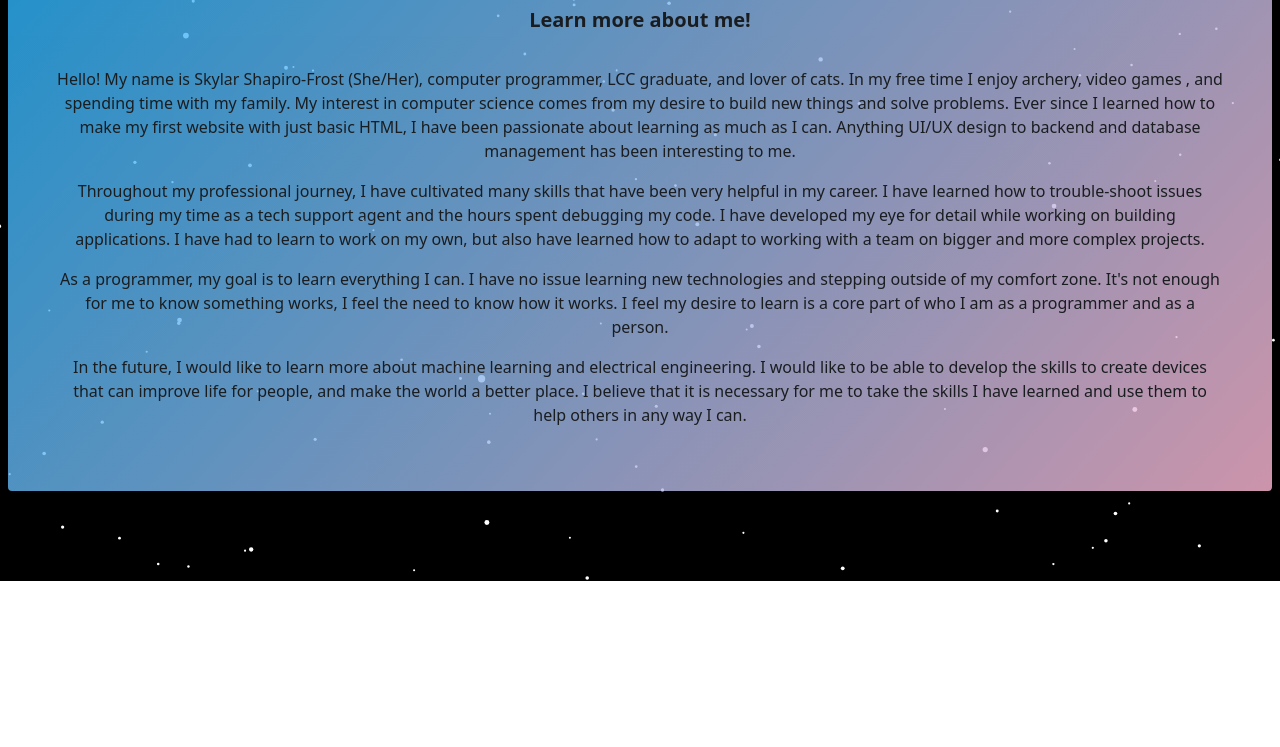
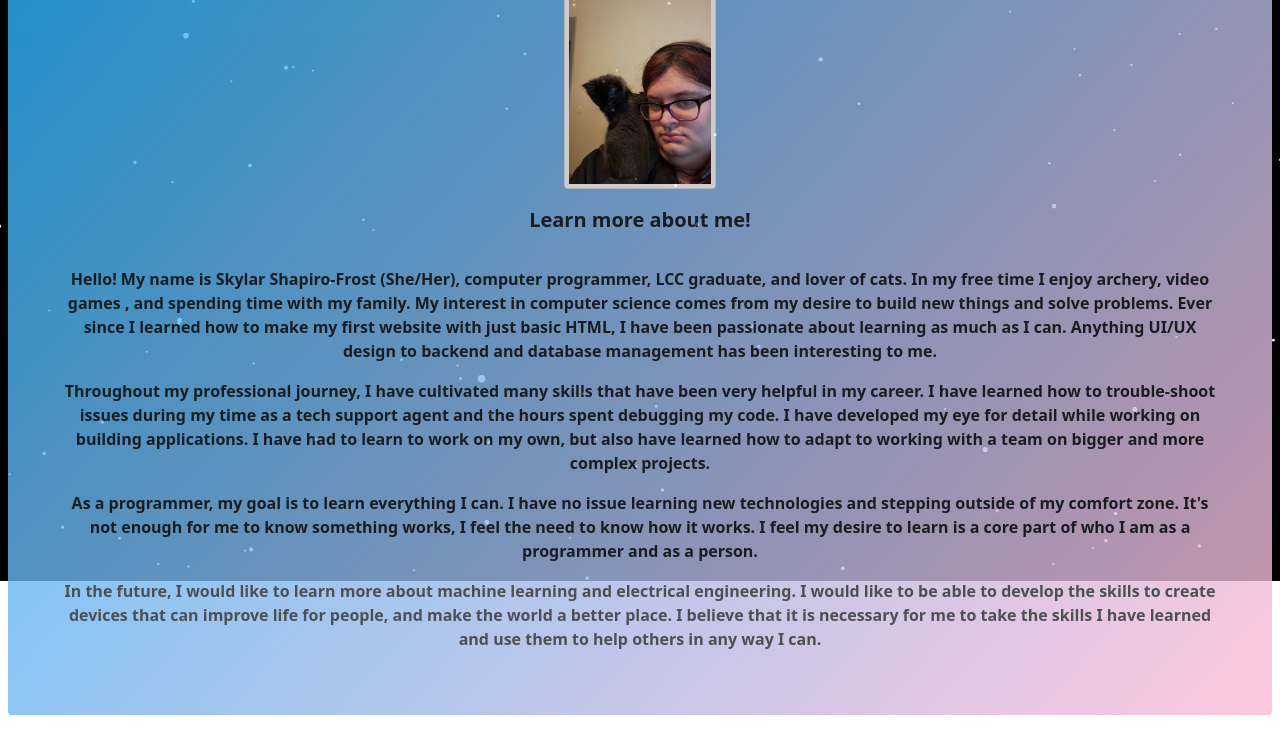
Before and after one commit to Sskyfu/Portfolio, a plain HTML site: page About.html in a window 1280 px wide. Shown: the part 219-966 px from the top of the page. Before the commit the page ends 800 px from the top, so only its background shows below. Drawn offline with nearby package versions, Linux system fonts and the light colour scheme.

Commit message:
added pic to about page

```diff
--- a/About.html
+++ b/About.html
@@ -13,12 +13,13 @@
         <div class="btn-group p-3 btn-group-lg" role="toolbar" aria-label="Site nav bar" id="nav-bar"></div>
         <div class="mt-4 p-5 cute-grad  rounded index text-center mx-2">
             <h1>About</h1>
+            <img src="./img/sky2.jpg" class="img-thumbnail img-resize" alt="Picture of skylar">
             <p class="p-3 fs-5"><b>Learn more about me!</b></p>
-            <p>Hello! My name is Skylar Shapiro-Frost (She/Her), computer programmer, LCC graduate, and lover of cats. In my free time I enjoy archery, video games , and spending time with my family. My interest in computer science comes from my desire to build new things and solve problems. Ever since I learned how to make my first website with just basic HTML, I have been passionate about learning as much as I can. Anything UI/UX design to backend and database management has been interesting to me.</p>
-            <p>Throughout my professional journey, I have cultivated many skills that have been very helpful in my career. I have learned how to trouble-shoot issues during my time as a tech support agent and the hours spent debugging my code. I have developed my eye for detail while working on building applications. I have had to learn to work on my own, but also have learned how to adapt to working with a team on bigger and more complex projects.
-            </p>
-            <p>As a programmer, my goal is to learn everything I can. I have no issue learning new technologies and stepping outside of my comfort zone. It's not enough for me to know something works, I feel the need to know how it works. I feel my desire to learn is a core part of who I am as a programmer and as a person.</p>
-            <p>In the future, I would like to learn more about machine learning and electrical engineering. I would like to be able to develop the skills to create devices that can improve life for people, and make  the world a better place. I believe that it is necessary for me to take the skills I have learned and use them to help others in any way I can. </p>
+            <p><b>Hello! My name is Skylar Shapiro-Frost (She/Her), computer programmer, LCC graduate, and lover of cats. In my free time I enjoy archery, video games , and spending time with my family. My interest in computer science comes from my desire to build new things and solve problems. Ever since I learned how to make my first website with just basic HTML, I have been passionate about learning as much as I can. Anything UI/UX design to backend and database management has been interesting to me.</b></p>
+            <p><b>Throughout my professional journey, I have cultivated many skills that have been very helpful in my career. I have learned how to trouble-shoot issues during my time as a tech support agent and the hours spent debugging my code. I have developed my eye for detail while working on building applications. I have had to learn to work on my own, but also have learned how to adapt to working with a team on bigger and more complex projects.
+            </b></p>
+            <p><b>As a programmer, my goal is to learn everything I can. I have no issue learning new technologies and stepping outside of my comfort zone. It's not enough for me to know something works, I feel the need to know how it works. I feel my desire to learn is a core part of who I am as a programmer and as a person.</b></p>
+            <p><b>In the future, I would like to learn more about machine learning and electrical engineering. I would like to be able to develop the skills to create devices that can improve life for people, and make  the world a better place. I believe that it is necessary for me to take the skills I have learned and use them to help others in any way I can. </b></p>
         </div>
 
         <div class="btn-group p-3" role="toolbar" aria-label="Site nav bar" id="nav-bar"></div>
```
Also changed, not shown: img/sky2.jpg (added).
